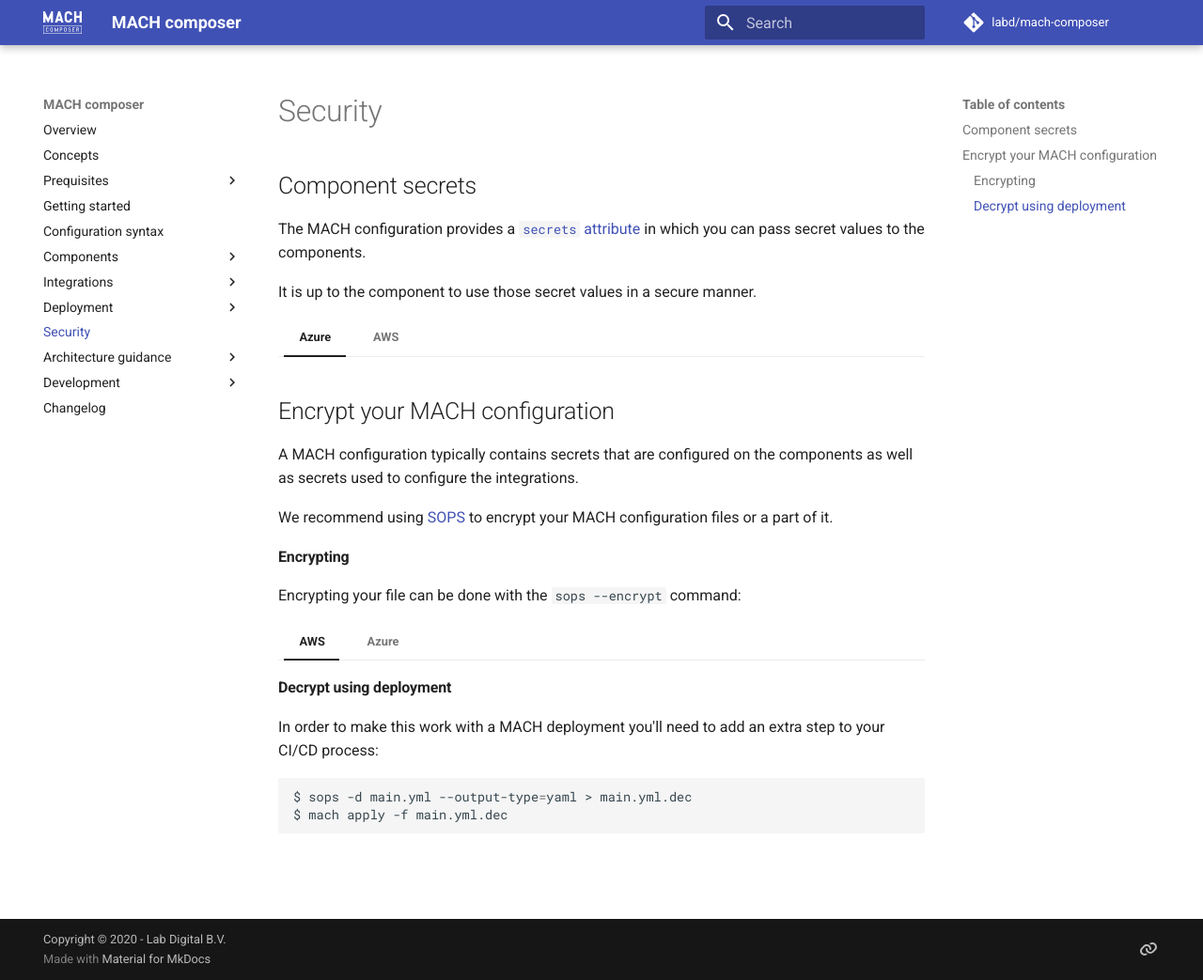
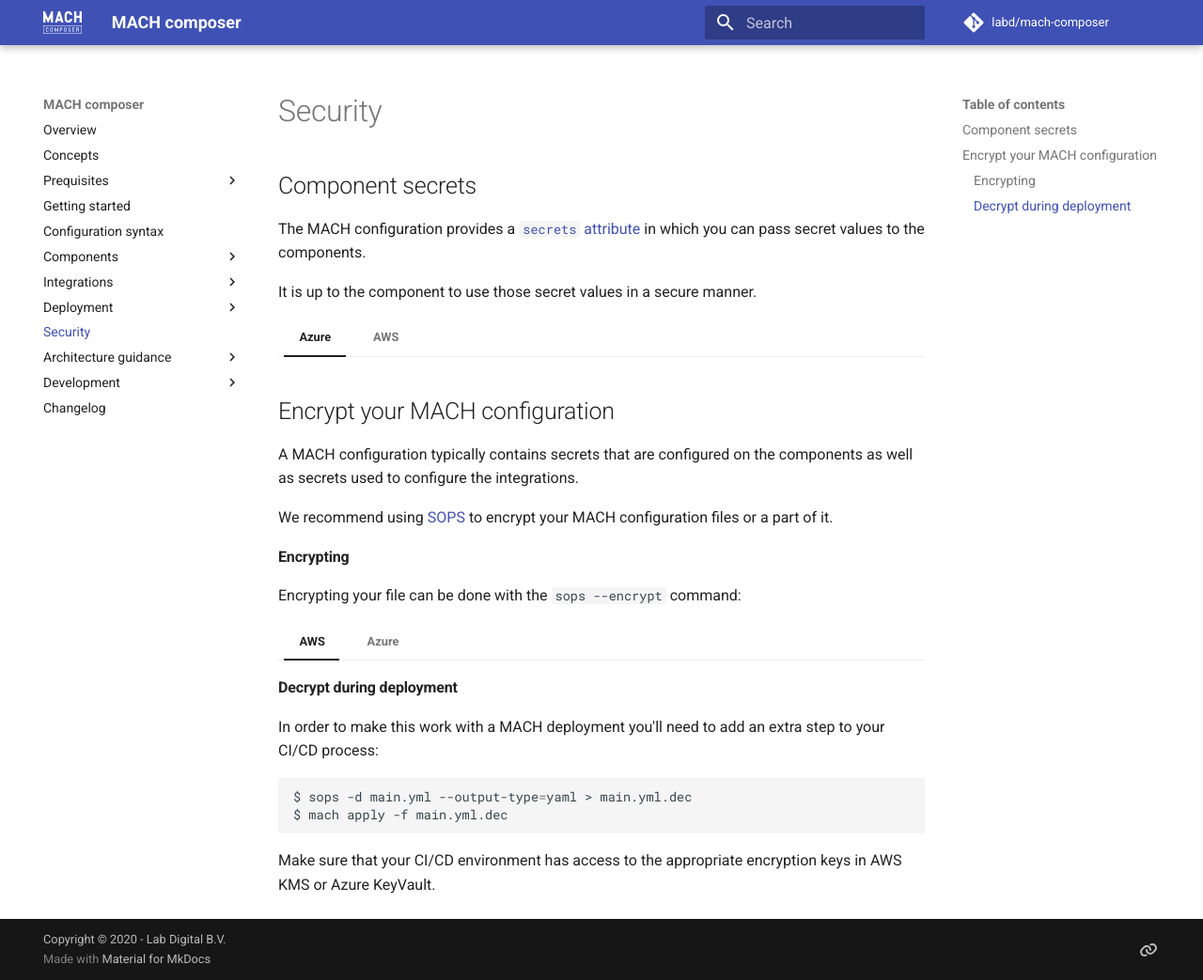
Before and after one commit to mach-composer/mach-composer-cli, an MkDocs documentation site: the page built from docs/src/security.md, in a window 1280 px wide and 1043 px high. Shown: the whole window at 94% size. Built offline with MkDocs 1.6.1 and Material for MkDocs 9.7.7, drawn with Linux system fonts in a browser that asks for light colours; a script that is not in the unit is left out; comment, search, counter and statistics services are not loaded.

Commit message:
Update security.md

````diff
--- a/docs/src/security.md
+++ b/docs/src/security.md
@@ -50,7 +50,7 @@
     $ mv main.enc.yml main.yml
     ```
 
-#### Decrypt using deployment
+#### Decrypt during deployment
 
 In order to make this work with a MACH deployment you'll need to add an extra step to your CI/CD process:
 
@@ -58,3 +58,5 @@
 $ sops -d main.yml --output-type=yaml > main.yml.dec
 $ mach apply -f main.yml.dec
 ```
+
+Make sure that your CI/CD environment has access to the appropriate encryption keys in AWS KMS or Azure KeyVault.
````
